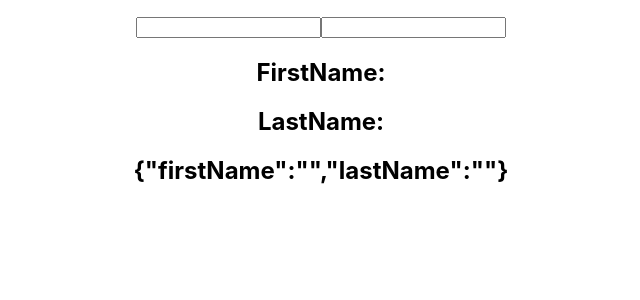
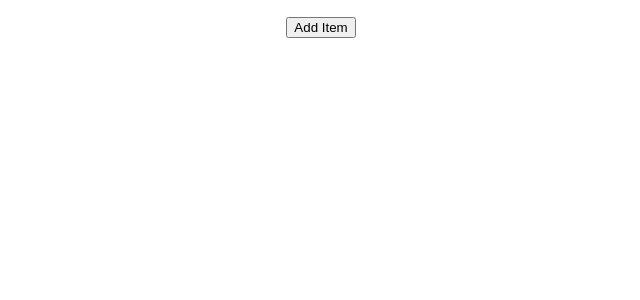
Before and after one commit to FahadAminShovon/ReactHookLearning, a React (Create React App) app: page / in a window 1280 px wide. Shown: the top 300 px of the page, without its empty margins (319-959 px from the left). Built offline with nearby package versions, Linux system fonts and the light colour scheme.

Commit message:
Complete tutorial 5

```diff
--- a/src/App.js
+++ b/src/App.js
@@ -1,12 +1,12 @@
 import React from 'react';
 import './App.css';
-import HookCounterThree from './components/HookCounterThree';
+import HookCounterFour from './components/HookCounterFour';
 
 function App() {
   return (
     <div className="App">
-      <HookCounterThree/>
 
+      <HookCounterFour/>
     </div>
   );
 }
--- /dev/null
+++ b/src/components/HookCounterFour.js
@@ -0,0 +1,26 @@
+import React, {useState} from 'react';
+
+const HookCounterFour = () => {
+
+    const [items, setItems] = useState([])
+
+    const addItem = () => {
+        setItems([...items, {
+            id: items.length,
+            value: Math.round(Math.random()*10 + 1)
+        }])
+    }
+
+    return (
+        <div>
+            <button onClick = {addItem}>Add Item</button>
+            <ul>
+                {items.map(item =>(
+                    <li key = {item.id}>{item.value}</li>
+                ))}
+            </ul>
+        </div>
+     );
+}
+
+export default HookCounterFour;
```
